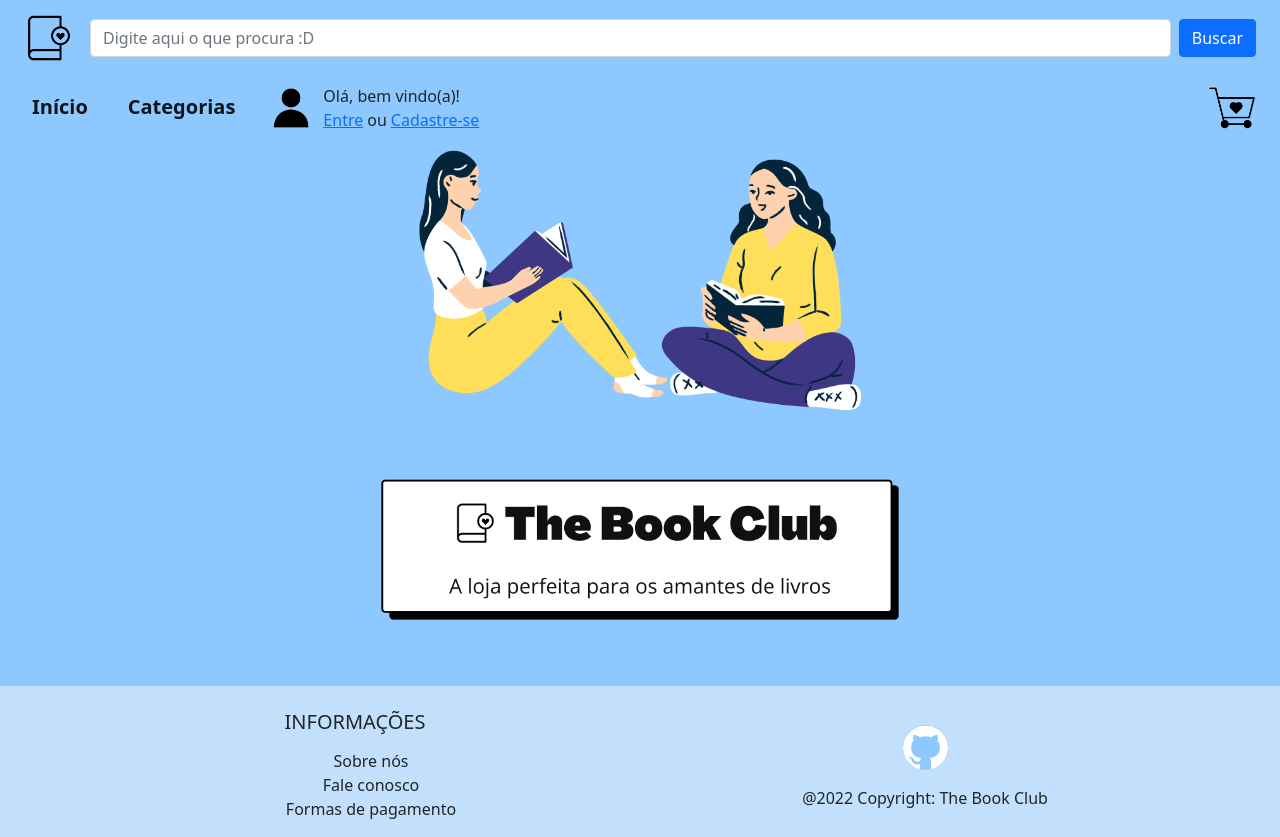
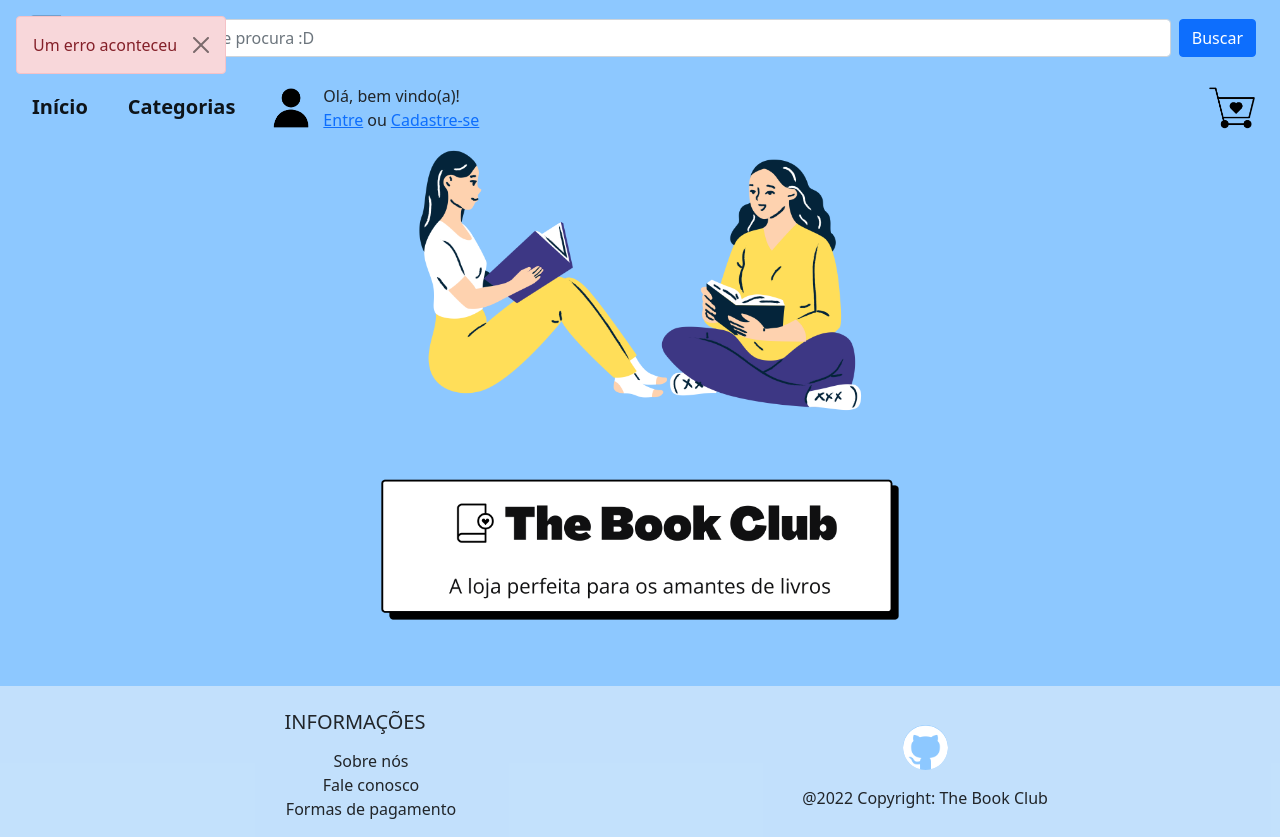
Before and after one commit to DigitalHouse-PortoSeguro/theBookClubFrontend, an Angular app: page /inicio in a window 1280 px wide. Built offline with nearby package versions, Linux system fonts and the light colour scheme; no server answers.

Commit message:
Adicionado alerta no inicio

```diff
--- a/src/app/views/inicio/inicio.component.ts
+++ b/src/app/views/inicio/inicio.component.ts
@@ -1,6 +1,7 @@
 import { Component, OnInit } from '@angular/core';
 import { Router } from '@angular/router';
 import { Livro } from 'src/app/modelos/Livro';
+import { AlertasService } from 'src/app/service/alertas.service';
 import { LivroService } from 'src/app/service/livro.service';
 
 @Component({
@@ -14,6 +15,7 @@ export class InicioComponent implements OnInit {
 
   constructor(
     private livroService: LivroService,
+    private alertaService: AlertasService,
     private router: Router
   ) { }
 
@@ -30,7 +32,7 @@ export class InicioComponent implements OnInit {
         this.listaLivros = livros.slice(0, 10);
       },
       error: err => {
-        alert("Um erro aconteceu");
+        this.alertaService.showAlertDanger("Um erro aconteceu");
         console.log(err);
       }
     })
```
